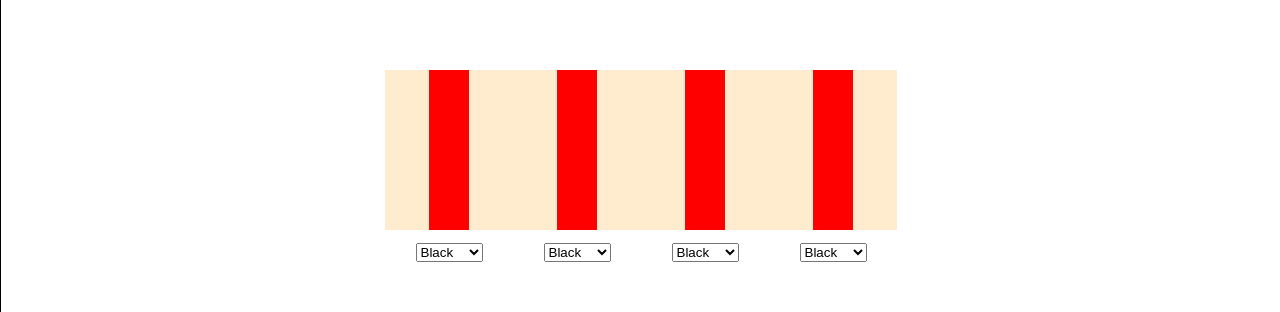
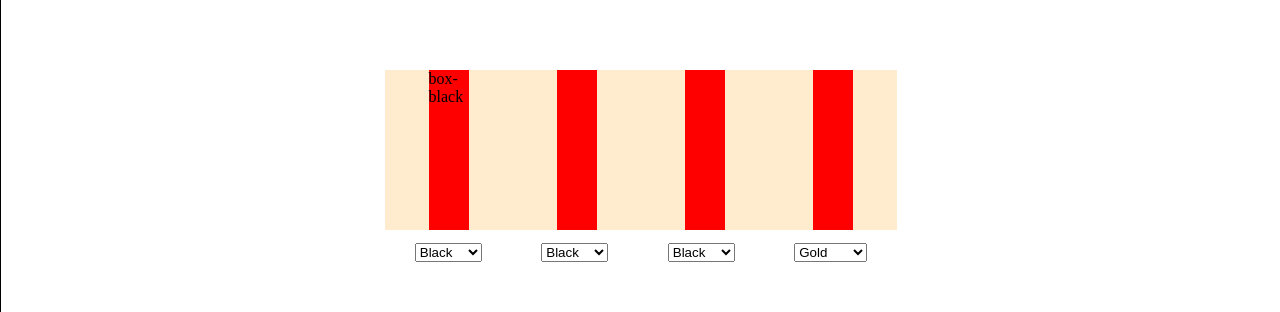
Before and after one commit to GeracNeto/resistor-code, a React (Vite) app: page / in a window 1280 px wide. Shown: the part 155-467 px from the top of the page. Built offline with nearby package versions, Linux system fonts and the light colour scheme.

Commit message:
Criado useState par alterar a cor dos box, alterado lista de cores do ultimo box

```diff
--- a/src/components/resistor/index.jsx
+++ b/src/components/resistor/index.jsx
@@ -1,34 +1,23 @@
-import React from "react";
+import React, { useEffect, useState } from "react";
 import './style.css';
 
 
 export function Resistor(){
 
+    const [color, setColor] = useState("box-black");
+
     return(
-
         <div className="master-container">
             <div className="resistor">
-                <div className="box"></div>
+                <div className='box'>{color}</div>
                 <div className="box"></div>
                 <div className="box"></div>
                 <div className="box"></div>
             </div>
+
             <div className="box-color">
-                <select>
-                    <option>Black</option>
-                    <option>Brown</option>
-                    <option>Red</option>
-                    <option>Orange</option>
-                    <option>Yellow</option>
-                    <option>Green</option>
-                    <option>Blue</option>
-                    <option>Pink</option>
-                    <option>Gray</option>
-                    <option>White</option>
-                </select>
-
-                <select>
-                <option>Black</option>
+                <select onChange={e => setColor(e.target.value)}>
+                    <option value="one-black">Black</option>
                     <option>Brown</option>
                     <option>Red</option>
                     <option>Orange</option>
@@ -65,6 +54,12 @@ export function Resistor(){
                     <option>Gray</option>
                     <option>White</option>
                 </select>
+
+                <select>
+                    <option>Gold</option>
+                    <option>Silver</option>
+                    <option>No-color</option>
+                </select>
             </div>
         </div>
     );
```
